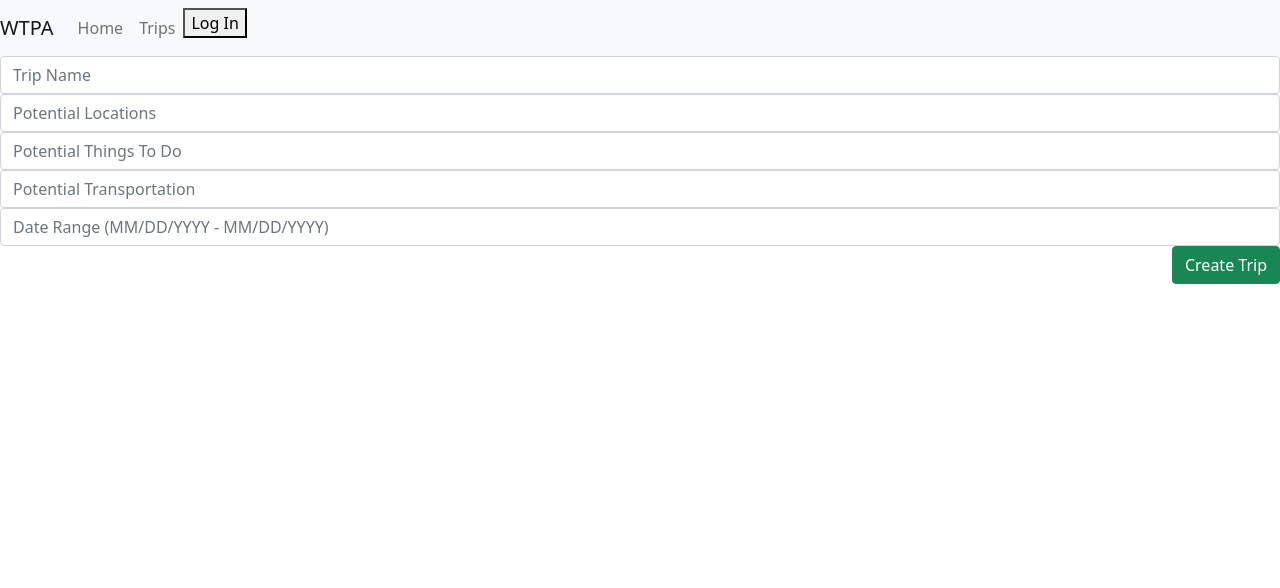
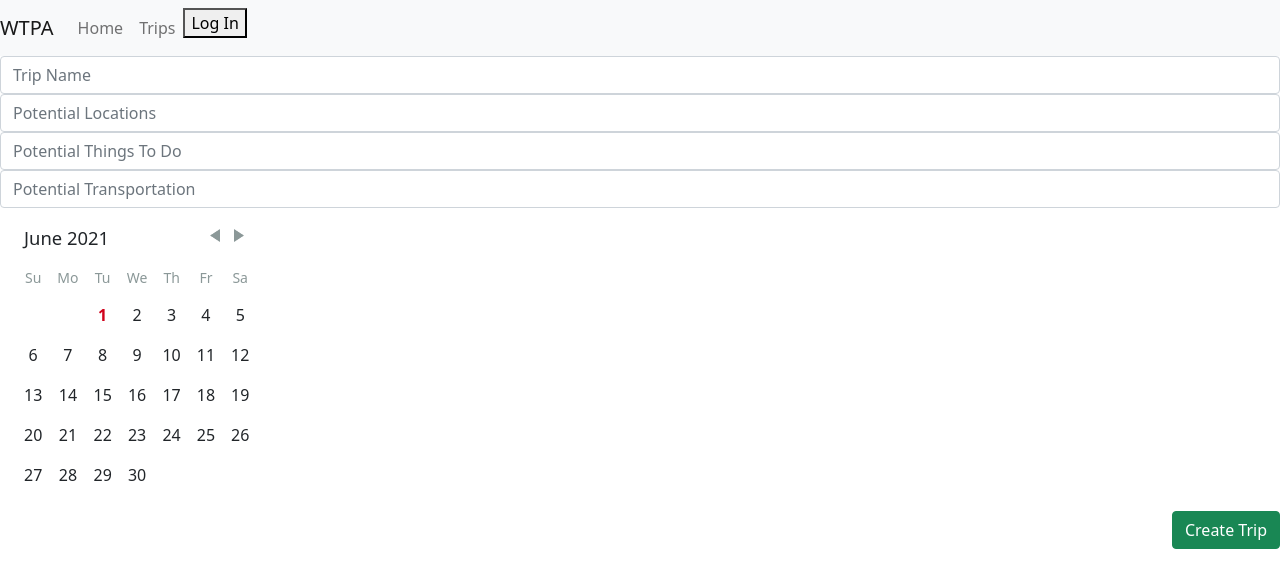
Before and after one commit to cdcolbert/Party-Time, a React (Create React App) app in the folder client/: page /startNewTrip in a window 1280 px wide. Shown: the top 588 px of the page. Built offline with nearby package versions, Linux system fonts and the light colour scheme; no server answers.

Commit message:
moved dayPicker to startNewTrip Page

```diff
--- a/client/src/pages/specificTrip.js
+++ b/client/src/pages/specificTrip.js
@@ -17,12 +17,11 @@ function SpecificTrip(props) {
         .catch(err => console.log(err));
     })
 
-
     return (
         <div>
             <h1>{trip.trip_name}</h1>
+            <h3>{trip.date_range}</h3>
             <VotingMech location_options={trip.location} activity_options={trip.activity} transport_options={trip.transport}/>
-            <DayVote />
         </div>
     )
 }
--- a/client/src/pages/startNewTrip.js
+++ b/client/src/pages/startNewTrip.js
@@ -1,4 +1,5 @@
 import React from "react";
+import DayVote from "../components/DayVote";
 import { Input, FormBtn } from "../components/Form";
 
 function startNewTrip() {
@@ -26,10 +27,9 @@ function startNewTrip() {
                         name="transport"
                         placeholder="Potential Transportation"
                     />
-                    <Input
+                    <DayVote
                         //onChange={handleInputChange}
                         name="date_range"
-                        placeholder="Date Range (MM/DD/YYYY - MM/DD/YYYY)"
                     />
                     <FormBtn
                     //disabled={!(formObject.tripname && formObject.potdates)}
```
Also changed, not shown: 2 other files (tests, documents, lock files or other folders).
